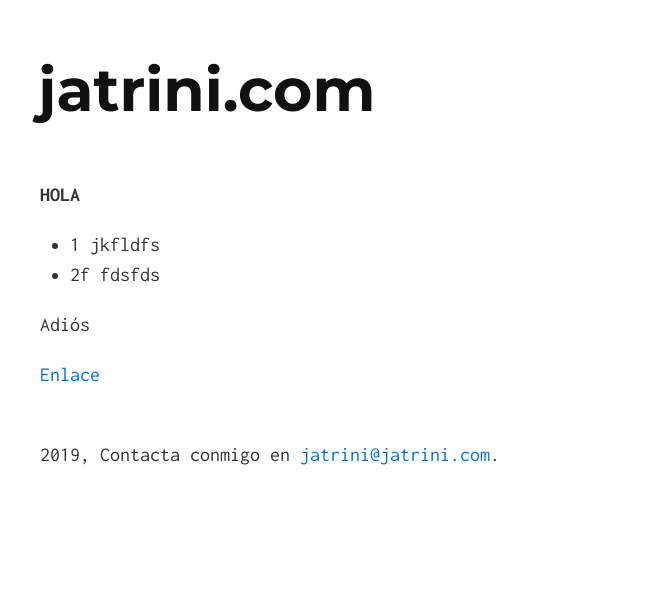
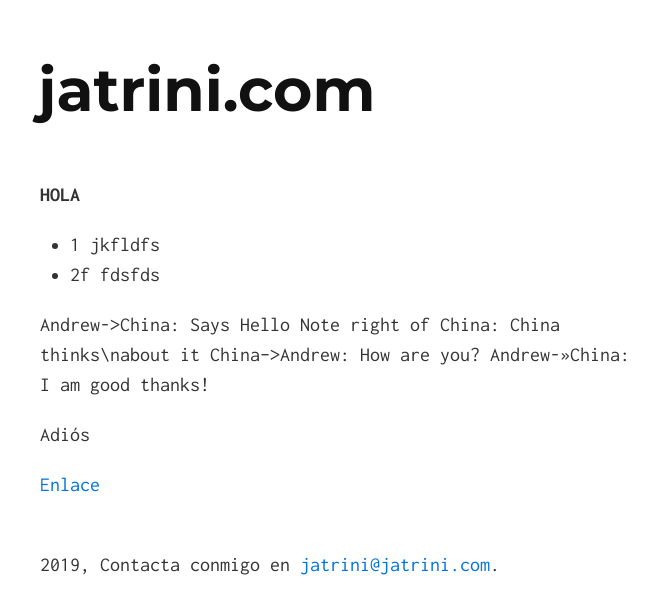
Before and after one commit to jatrini/jatrini.com, a Jekyll site: the page built from jose.md, in a window 1280 px wide. Shown: the top 614 px of the page, without its empty margins (300-957 px from the left). Built offline with Jekyll 4.4.1, drawn with Linux system fonts in a browser that asks for light colours; our own code applies the rules of GitHub Pages for plain Markdown files.

Commit message:
Update jose.md

```diff
--- a/jose.md
+++ b/jose.md
@@ -3,6 +3,11 @@
 - 1 jkfldfs
 - 2f fdsfds
 
+Andrew->China: Says Hello
+Note right of China: China thinks\nabout it
+China-->Andrew: How are you?
+Andrew->>China: I am good thanks!
+
 Adiós
 
 [Enlace](index.html)
```
